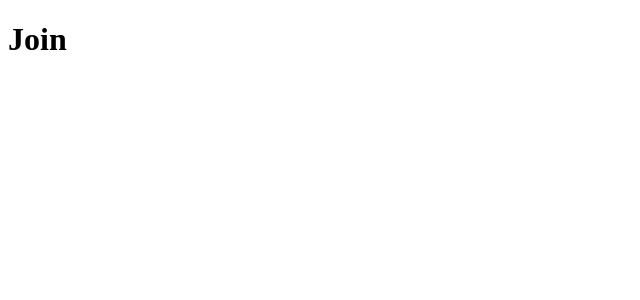
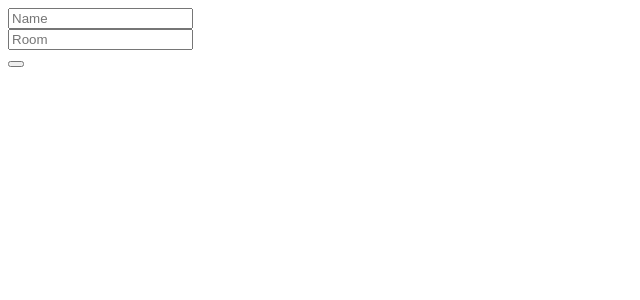
Before and after one commit to codebygb/socket-app, a React (Create React App) app in the folder client/: page / in a window 1280 px wide. Shown: the top 300 px of the page, without its empty margins (0-640 px from the left). Built offline with nearby package versions, Linux system fonts and the light colour scheme.

Commit message:
Add: logic to get room and name

```diff
--- a/client/src/components/Join.jsx
+++ b/client/src/components/Join.jsx
@@ -1,5 +1,41 @@
-import React from "react";
+import React, { useState } from "react";
+import { Link } from "react-router-dom";
 
 export default function Join(props) {
-  return <h1>Join</h1>;
+  const [name, setName] = useState("");
+  const [room, setRoom] = useState("");
+
+  function handleNameChange(e) {
+    setName(e.target.value);
+  }
+
+  function handleRoomChange(e) {
+    setName(e.target.value);
+  }
+
+  return (
+    <div className="main-container">
+      <div className="container">
+        <div>
+          <input
+            placeholder="Name"
+            className="name"
+            type="text"
+            onChange={handleNameChange}
+          />
+        </div>
+        <div>
+          <input
+            placeholder="Room"
+            className="room"
+            type="text"
+            onChange={handleRoomChange}
+          />
+        </div>
+        <Link>
+          <button className="button" />
+        </Link>
+      </div>
+    </div>
+  );
 }
```
